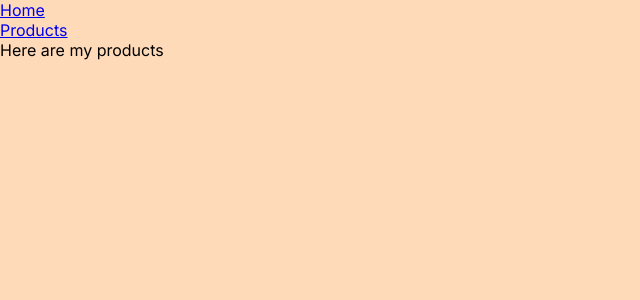
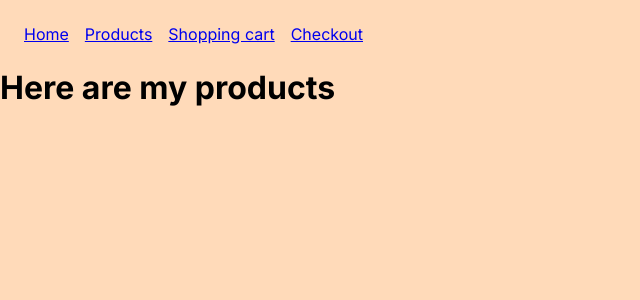
Before and after one commit to Tungstic/next-js-ecommerce-store, a Next.js app: page /products in a window 1280 px wide. Shown: the top 300 px of the page, without its empty margins (0-640 px from the left). Built offline with nearby package versions, Linux system fonts and the light colour scheme.

Commit message:
Set up the main 4 pages of the store

```diff
--- /dev/null
+++ b/app/cart/page.js
@@ -0,0 +1,3 @@
+export default function CartPage() {
+  return <main>This is your shopping cart</main>;
+}
--- /dev/null
+++ b/app/checkout/page.js
@@ -0,0 +1,3 @@
+export default function CheckoutPage() {
+  return <main>Please pay for the words</main>;
+}
--- a/app/globals.scss
+++ b/app/globals.scss
@@ -2,3 +2,9 @@
   margin: 0;
   background-color: peachpuff;
 }
+
+nav {
+  display: flex;
+  gap: 16px;
+  padding: 24px;
+}
--- a/app/layout.js
+++ b/app/layout.js
@@ -15,8 +15,9 @@ export default function RootLayout({ children }) {
       <body className={inter.className}>
         <nav>
           <Link href="/">Home</Link>
-          <br />
           <Link href="/products">Products</Link>
+          <Link href="/cart">Shopping cart</Link>
+          <Link href="/checkout">Checkout</Link>
         </nav>
         {children}
       </body>
--- a/app/page.js
+++ b/app/page.js
@@ -1,3 +1,3 @@
 export default function HomePage() {
-  return <main>Hello</main>;
+  return <main>Welcome to my shop!</main>;
 }
--- a/app/products/page.js
+++ b/app/products/page.js
@@ -1,3 +1,7 @@
 export default function ProductsPage() {
-  return <main>Here are my products</main>;
+  return (
+    <main>
+      <h1>Here are my products</h1>
+    </main>
+  );
 }
```
